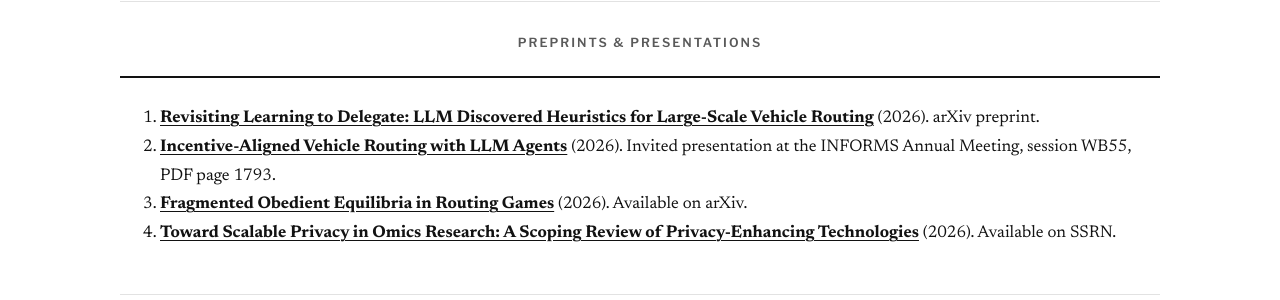
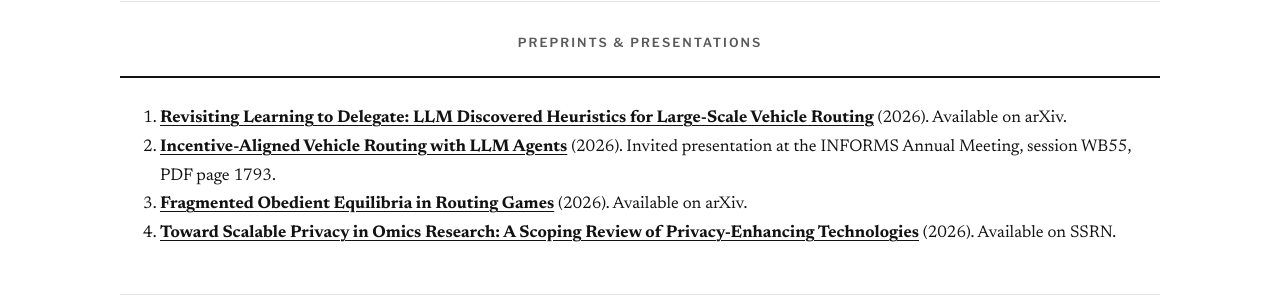
Before and after one commit to MaxWangZY/MaxWangZY.github.io, a Jekyll site: the page built from experience.md, in a window 1280 px wide and 900 px high. Shown: the part 266-566 px from the top of the window. Built offline with Jekyll 4.4.1, drawn with Linux system fonts in a browser that asks for light colours.

Commit message:
Standardize arXiv labels on Experience page

```diff
--- a/experience.md
+++ b/experience.md
@@ -10,7 +10,7 @@ permalink: /experience/
 
 ## Preprints & Presentations
 
-1. **[Revisiting Learning to Delegate: LLM Discovered Heuristics for Large-Scale Vehicle Routing]({{ '/papers/revisiting-learning-to-delegate/' | relative_url }})** (2026). arXiv preprint.
+1. **[Revisiting Learning to Delegate: LLM Discovered Heuristics for Large-Scale Vehicle Routing]({{ '/papers/revisiting-learning-to-delegate/' | relative_url }})** (2026). Available on arXiv.
 2. **[Incentive-Aligned Vehicle Routing with LLM Agents](https://info.informs.org/hubfs/3449182/Program_Archives/Annual/2026%20Annual%20Meeting%20Program%20Book.pdf#page=1793)** (2026). Invited presentation at the INFORMS Annual Meeting, session WB55, PDF page 1793.
 3. **[Fragmented Obedient Equilibria in Routing Games](https://arxiv.org/abs/2610.39225)** (2026). Available on arXiv.
 4. **[Toward Scalable Privacy in Omics Research: A Scoping Review of Privacy-Enhancing Technologies](https://doi.org/10.2139/ssrn.7164458)** (2026). Available on SSRN.
```
